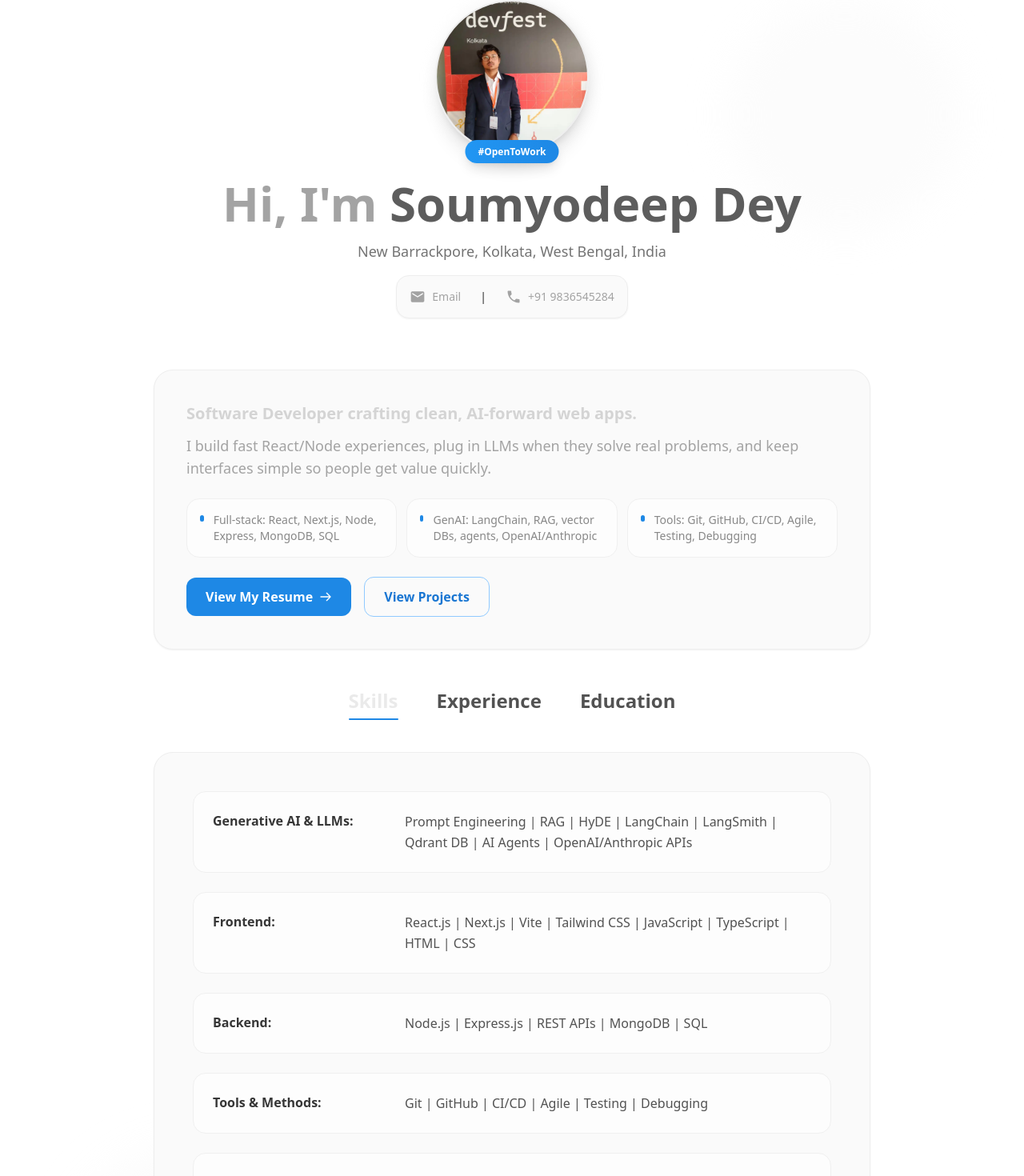
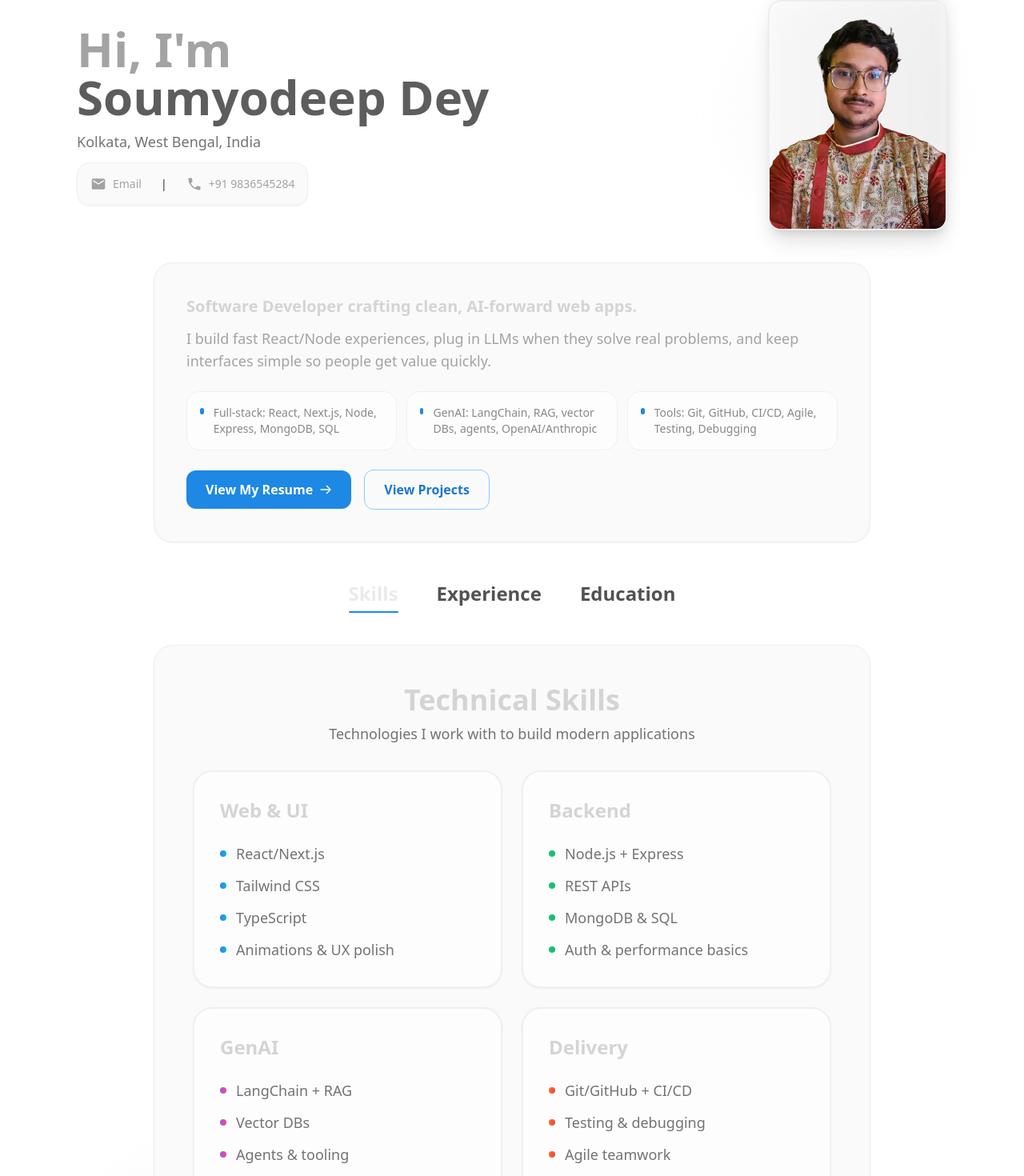
Before and after one commit to Soumyodeep-Dey/SD-portfolio, a React (Vite) app: page / in a window 1280 px wide. Shown: the part 145-1615 px from the top of the page at 80% size. Built offline with nearby package versions, Linux system fonts and the light colour scheme.

Commit message:
new profile pic and new style

```diff
--- a/src/components/Home/Home.jsx
+++ b/src/components/Home/Home.jsx
@@ -33,39 +33,16 @@ function Home() {
       </div>
 
       <div className="relative container mx-auto px-4 sm:px-6 lg:px-8 max-w-6xl">
-        {/* Header section with centered image */}
-        <header className="text-center mb-16">
-          {/* Profile image - smaller and centered */}
-          <div className="flex justify-center mb-8">
-            <figure className="relative group">
-              <div className="absolute -inset-1 bg-gradient-to-r from-light-300 via-light-400 to-light-500 dark:from-dark-300 dark:via-dark-400 dark:to-dark-500 rounded-full blur opacity-30 group-hover:opacity-60 transition-opacity duration-500" />
-              <div className="relative w-32 h-32 md:w-40 md:h-40 lg:w-48 lg:h-48">
-                <img
-                  src="/Images/LOGO.webp"
-                  alt="Soumyodeep Dey"
-                  className="w-full h-full object-cover rounded-full shadow-xl border-2 border-light-300 dark:border-dark-300 group-hover:scale-105 transition-all duration-500"
-                />
-                <div className="absolute -bottom-2 left-1/2 -translate-x-1/2">
-                  <span className="bg-gradient-to-r from-primary-500 to-primary-600 text-light-50 text-xs font-semibold py-1.5 px-4 rounded-full shadow-lg">
-                    #OpenToWork
-                  </span>
-                </div>
-              </div>
-            </figure>
-          </div>
-
-          {/* Main heading */}
-          <div className="space-y-4 mb-8">
+        {/* Header section with text left and image right */}
+        <header className="mb-10">
+          <div className="grid lg:grid-cols-2 gap-4 items-center">
+            <div className="space-y-3 lg:text-left text-center">
               <h1 className="text-4xl md:text-5xl lg:text-6xl font-extrabold text-dark-800 dark:text-light-950 animate-fadeInLeft">
                 Hi, I&apos;m <span className="text-dark-650 dark:text-light-750">Soumyodeep Dey</span>
               </h1>
-
-            {/* Location */}
               <p className="text-lg text-dark-700 dark:text-light-700">
-              New Barrackpore, Kolkata, West Bengal, India
+                Kolkata, West Bengal, India
               </p>
-
-            {/* Contact info */}
               <div className="inline-flex flex-col sm:flex-row items-center gap-6 text-sm bg-light-100 dark:bg-dark-100 backdrop-blur-md p-4 rounded-2xl shadow-sm border border-light-300 dark:border-dark-300">
                 <a
                   href="mailto:soumyodeepdey2003@gmail.com"
@@ -82,6 +59,21 @@ function Home() {
                   <MdPhone className="w-5 h-5" />
                   <span>+91 9836545284</span>
                 </a>
+              </div>
+            </div>
+
+            {/* Profile image on the right */}
+            <div className="flex justify-center lg:justify-end">
+              <figure className="relative group">
+                <div className="absolute -inset-1 bg-gradient-to-r from-light-300 via-light-400 to-light-500 dark:from-dark-300 dark:via-dark-400 dark:to-dark-500 rounded-2xl blur opacity-30 group-hover:opacity-60 transition-opacity duration-500" />
+                <div className="relative w-36 h-48 md:w-44 md:h-56 lg:w-56 lg:h-72">
+                  <img
+                    src="/Images/LOGO.webp"
+                    alt="Soumyodeep Dey"
+                    className="w-full h-full object-cover rounded-2xl shadow-xl border-2 border-light-300 dark:border-dark-300 group-hover:scale-105 transition-all duration-500"
+                  />
+                </div>
+              </figure>
             </div>
           </div>
         </header>
@@ -155,40 +147,78 @@ function Home() {
           {/* Content panels */}
           <div className="bg-light-100 dark:bg-dark-100 rounded-3xl p-8 md:p-12 shadow-sm border border-light-300 dark:border-dark-300 min-h-[500px]">
             {activeSection === 'skills' && (
-              <div className="space-y-6 text-dark-600 dark:text-light-600">
+              <div className="space-y-6">
+                <div className="text-center mb-8">
+                  <h2 className="text-3xl md:text-4xl font-bold text-dark-900 dark:text-light-50 mb-2">
+                    Technical Skills
+                  </h2>
+                  <p className="text-lg text-dark-700 dark:text-light-300">
+                    Technologies I work with to build modern applications
+                  </p>
+                </div>
+                <div className="grid md:grid-cols-2 gap-6">
                   {[
-                  { category: 'Generative AI & LLMs', items: 'Prompt Engineering | RAG | HyDE | LangChain | LangSmith | Qdrant DB | AI Agents | OpenAI/Anthropic APIs' },
-                  { category: 'Frontend', items: 'React.js | Next.js | Vite | Tailwind CSS | JavaScript | TypeScript | HTML | CSS' },
-                  { category: 'Backend', items: 'Node.js | Express.js | REST APIs | MongoDB | SQL' },
-                  { category: 'Tools & Methods', items: 'Git | GitHub | CI/CD | Agile | Testing | Debugging' },
-                  { category: 'Other', items: 'WordPress | SEO | Data Analysis | Excel | PowerPoint' },
-                ].map(({ category, items }) => (
+                    {
+                      title: 'Web & UI',
+                      gradient: 'from-blue-500 to-cyan-500',
+                      items: ['React/Next.js', 'Tailwind CSS', 'TypeScript', 'Animations & UX polish']
+                    },
+                    {
+                      title: 'Backend',
+                      gradient: 'from-green-500 to-emerald-500',
+                      items: ['Node.js + Express', 'REST APIs', 'MongoDB & SQL', 'Auth & performance basics']
+                    },
+                    {
+                      title: 'GenAI',
+                      gradient: 'from-purple-500 to-pink-500',
+                      items: ['LangChain + RAG', 'Vector DBs', 'Agents & tooling', 'OpenAI / Anthropic']
+                    },
+                    {
+                      title: 'Delivery',
+                      gradient: 'from-orange-500 to-red-500',
+                      items: ['Git/GitHub + CI/CD', 'Testing & debugging', 'Agile teamwork']
+                    }
+                  ].map(({ title, gradient, items }) => (
                     <div
-                    key={category}
-                    className="flex flex-col lg:flex-row lg:items-start gap-4 p-6 rounded-2xl bg-light-150 dark:bg-dark-150 border border-light-250 dark:border-dark-250 hover:bg-light-200 dark:hover:bg-dark-200 transition-all duration-200"
+                      key={title}
+                      className="group relative overflow-hidden rounded-3xl bg-light-150 dark:bg-dark-150 border-2 border-light-250 dark:border-dark-250 p-8 shadow-sm hover:border-primary-500 dark:hover:border-primary-400 hover:shadow-xl transition-all duration-300 transform hover:-translate-y-1 hover:bg-light-200/80 dark:hover:bg-dark-200/80"
                     >
-                    <strong className="text-dark-450 dark:text-light-450 font-bold min-w-fit lg:w-56 text-base">
-                      {category}:
-                    </strong>
-                    <span className="flex-1 text-base leading-relaxed">{items}</span>
+                      <div className={`absolute top-0 left-0 right-0 h-1 bg-gradient-to-r ${gradient} rounded-t-3xl opacity-0 group-hover:opacity-100 transition-opacity duration-300`} />
+                      <h3 className="text-2xl font-bold text-dark-900 dark:text-light-50 mb-6 transition-colors duration-200 group-hover:text-primary-700 dark:group-hover:text-primary-300">{title}</h3>
+                      <ul className="space-y-3">
+                        {items.map((item) => (
+                          <li key={item} className="flex items-center gap-3 text-lg text-dark-700 dark:text-light-300 transition-colors duration-200 group-hover:text-dark-900 dark:group-hover:text-light-50">
+                            <span className={`h-2 w-2 rounded-full bg-gradient-to-r ${gradient} flex-shrink-0`} />
+                            <span className="font-medium">{item}</span>
+                          </li>
+                        ))}
+                      </ul>
                     </div>
                   ))}
                 </div>
-
+              </div>
             )}
 
             {activeSection === 'experience' && (
-              <div className="space-y-8 text-dark-750 dark:text-light-750">
+              <div className="space-y-6">
+                <div className="text-center mb-8">
+                  <h2 className="text-3xl md:text-4xl font-bold text-dark-900 dark:text-light-50 mb-2">
+                    Professional Experience
+                  </h2>
+                  <p className="text-lg text-dark-700 dark:text-light-300">
+                    Roles and projects that shaped my development journey
+                  </p>
+                </div>
+                <div className="space-y-6">
                   {[
                     {
                       title: 'Software Development Intern',
                       company: 'Cenvexa',
-                    period: 'Aug 2025 – Present',
+                      period: 'Aug 2025 – Oct 2025',
                       location: 'Remote & Kolkata',
                       achievements: [
-                      'Building scalable web and mobile applications, contributing to 30% of the frontend codebase using modern frameworks like React and React Native.',
-                      'Implemented core features that improved user flow and reduced onboarding time by 20%.',
-                      'Collaborated with a team of 6 developers to ship weekly product updates and handle bug fixes, resulting in a 40% faster release cycle.'
+                        'Built React/React Native features that shipped weekly.',
+                        'Improved onboarding flow; time-to-complete down ~20%.'
                       ]
                     },
                     {
@@ -197,8 +227,8 @@ function Home() {
                       period: 'Jan 2025 – Mar 2025',
                       location: 'Remote',
                       achievements: [
-                      'Delivered 100+ optimized job-related blogs (SEO 70+).',
-                      'Improved organic reach by 40% via best-practice SEO.'
+                        'Shipped 100+ SEO-first job blogs (avg score 70+).',
+                        'Lifted organic reach ~40% using on-page best practices.'
                       ]
                     },
                     {
@@ -207,8 +237,8 @@ function Home() {
                       period: 'Nov 2023 – Aug 2024',
                       location: 'Remote & Kolkata',
                       achievements: [
-                      'Analyzed 35+ sector-diverse market research reports.',
-                      'Increased client engagement 25% through visual reports.'
+                        'Analyzed 35+ market reports; distilled insights for clients.',
+                        'Raised engagement ~25% with concise visual summaries.'
                       ]
                     },
                     {
@@ -217,48 +247,62 @@ function Home() {
                       period: 'Sep – Nov 2024',
                       location: '',
                       achievements: [
-                      'Led 6-member Agile team through full dev lifecycle.',
+                        'Led 6-person Agile team end-to-end.',
                         'Built "E-Scholar" PMSSS scholarship system (React + Tailwind).'
                       ]
                     }
                   ].map((job, index) => (
-                  <div key={index} className="p-8 rounded-2xl bg-light-150 dark:bg-dark-150 border border-light-250 dark:border-dark-250 hover:bg-light-200 dark:hover:bg-dark-200 hover:shadow-md transition-all duration-300">
+                    <div key={index} className="group relative rounded-3xl bg-light-150 dark:bg-dark-150 border-2 border-light-250 dark:border-dark-250 p-8 hover:border-primary-500 dark:hover:border-primary-400 hover:shadow-xl transition-all duration-300 transform hover:-translate-y-1">
                       <div className="mb-6">
-                      <h3 className="font-bold text-dark-450 dark:text-light-450 text-xl mb-2">
-                        {job.title} · {job.company}
+                        <h3 className="text-2xl font-bold text-dark-900 dark:text-light-50 mb-2">
+                          {job.title}
                         </h3>
+                        <p className="text-lg font-semibold text-primary-600 dark:text-primary-400 mb-1">
+                          {job.company}
+                        </p>
                         <p className="text-base text-dark-600 dark:text-light-600 font-medium">
                           {job.period}{job.location && ` · ${job.location}`}
                         </p>
                       </div>
-                    <ul className="space-y-4">
+                      <ul className="space-y-3">
                         {job.achievements.map((achievement, i) => (
-                        <li key={i} className="flex items-start gap-4">
-                          <div className="w-2 h-2 bg-primary-600 rounded-full mt-3 flex-shrink-0" />
-                          <span className="leading-relaxed text-base">{achievement}</span>
+                          <li key={i} className="flex items-start gap-3 text-lg text-dark-700 dark:text-light-300">
+                            <span className="h-2 w-2 rounded-full bg-primary-600 mt-2 flex-shrink-0" />
+                            <span className="font-medium leading-relaxed">{achievement}</span>
                           </li>
                         ))}
                       </ul>
                     </div>
                   ))}
                 </div>
+              </div>
             )}
 
             {activeSection === 'education' && (
-              <div className="space-y-6 text-dark-600 dark:text-light-600">
+              <div className="space-y-6">
+                <div className="text-center mb-8">
+                  <h2 className="text-3xl md:text-4xl font-bold text-dark-900 dark:text-light-50 mb-2">
+                    Education
+                  </h2>
+                  <p className="text-lg text-dark-700 dark:text-light-300">
+                    Academic background and qualifications
+                  </p>
+                </div>
+                <div className="grid md:grid-cols-2 gap-6">
                   {[
-                  { degree: 'B.Tech, Computer Science & Engineering', institution: 'Surtech · MAKAUT', year: '(2022-2026)' },
-                  { degree: 'Higher Secondary Exam', institution: 'Kodalia Agapur H.S.', year: '2022' },
-                  { degree: 'Secondary Exam', institution: 'Kodalia Agapur H.S.', year: '2020' },
-                  { degree: 'Certifications', institution: 'Delta Full-Stack (Apna College) · Google UX Design · TCS ION Soft Skills', year: '' }
+                    { degree: 'B.Tech · CSE (2022-2026)', institution: 'Surtech · MAKAUT' },
+                    { degree: 'Higher Secondary', institution: 'Kodalia Agapur H.S. · 2022' },
+                    { degree: 'Secondary', institution: 'Kodalia Agapur H.S. · 2020' },
                   ].map((edu, index) => (
-                  <div key={index} className="flex flex-col lg:flex-row lg:items-center gap-4 p-6 rounded-2xl bg-light-150 dark:bg-dark-150 border border-light-250 dark:border-dark-250 hover:bg-light-200 dark:hover:bg-dark-200 transition-all duration-200">
-                    <strong className="text-dark-450 dark:text-light-450 font-bold min-w-fit lg:w-56 text-base">
-                      {edu.degree}:
-                    </strong>
-                    <span className="flex-1 text-base leading-relaxed">{edu.institution} {edu.year}</span>
+                    <div
+                      key={index}
+                      className="group relative rounded-3xl bg-light-150 dark:bg-dark-150 border-2 border-light-250 dark:border-dark-250 p-8 hover:border-primary-500 dark:hover:border-primary-400 hover:shadow-xl transition-all duration-300 transform hover:-translate-y-1"
+                    >
+                      <p className="text-xl font-bold text-dark-900 dark:text-light-50 mb-2">{edu.degree}</p>
+                      <p className="text-lg text-dark-700 dark:text-light-300 leading-relaxed">{edu.institution}</p>
                     </div>
                   ))}
+                </div>
               </div>
             )}
           </div>
```
Also changed, not shown: public/Images/LOGO.webp. Lines whose indentation alone changed are shown as unchanged.
